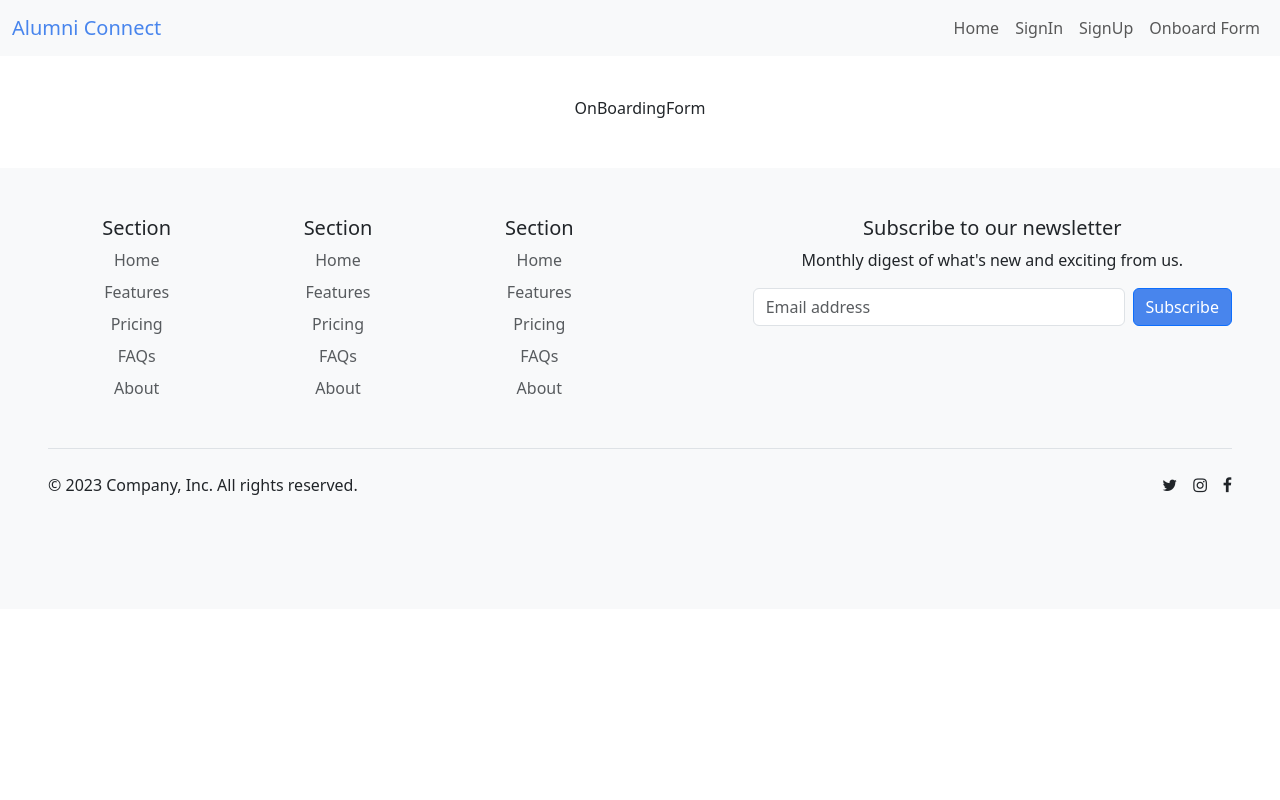
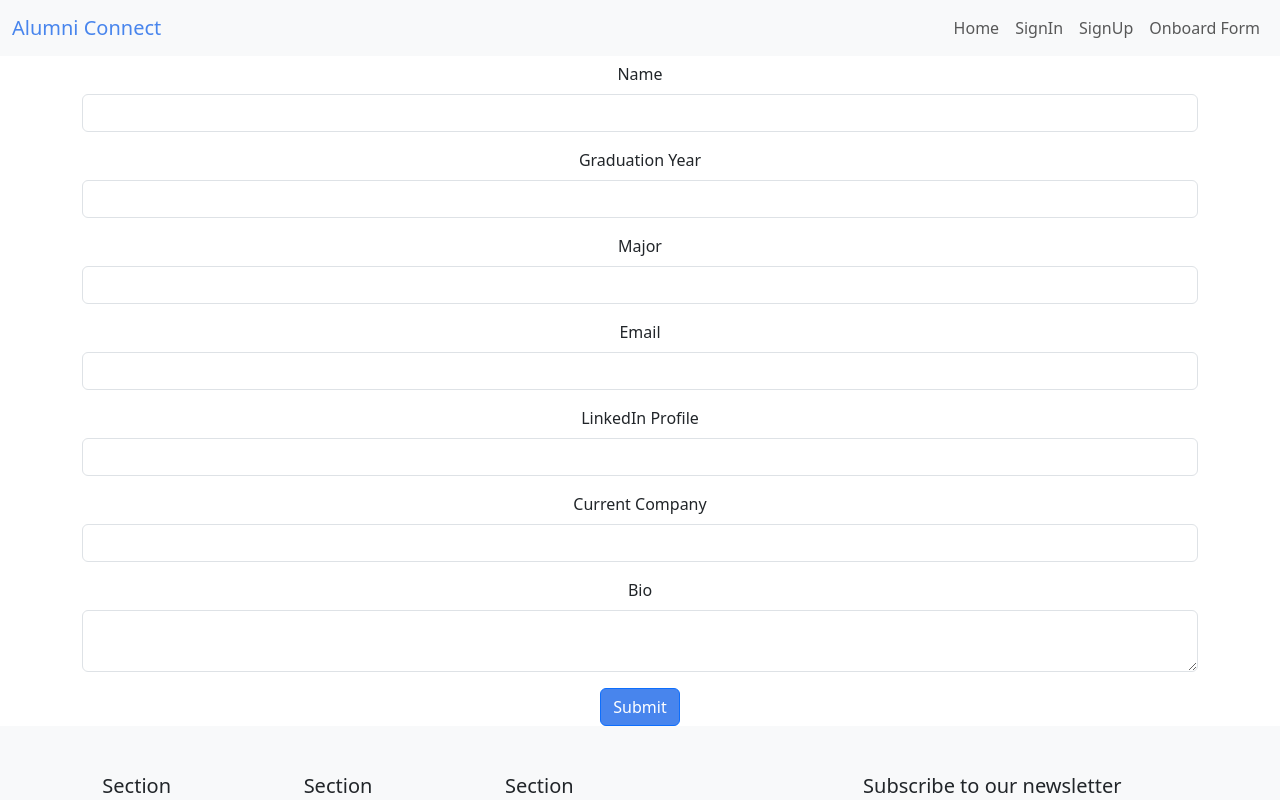
Before and after one commit to khubaibkm/alumniConnect, a React (Vite) app: page /homebanner in a window 1280 px wide. Shown: the top 800 px of the page. Built offline with nearby package versions, Linux system fonts and the light colour scheme; no server answers.

Commit message:
Onboarding Form template added

```diff
--- a/src/components/OnBoardingForm.jsx
+++ b/src/components/OnBoardingForm.jsx
@@ -1,7 +1,147 @@
-import React from "react";
+import React, { useState } from "react";
 
 const OnBoardingForm = () => {
-  return <div className="mt-5 p-5">OnBoardingForm</div>;
+  const [formData, setFormData] = useState({
+    name: "",
+    graduationYear: "",
+    major: "",
+    email: "",
+    linkedin: "",
+    bio: "",
+    currentCompany: "",
+  });
+
+  const handleChange = (e) => {
+    const { name, value } = e.target;
+    setFormData((prevData) => ({
+      ...prevData,
+      [name]: value,
+    }));
+  };
+
+  const handleSubmit = (e) => {
+    e.preventDefault();
+    // Perform form submission logic here
+    console.log(formData);
+    // Reset form after submission
+    setFormData({
+      name: "",
+      graduationYear: "",
+      major: "",
+      email: "",
+      linkedin: "",
+      bio: "",
+      currentCompany: "",
+    });
+  };
+
+  return (
+    <div className="container mt-5">
+      <h2 className="mb-4">Alumni Onboarding Form</h2>
+      <form onSubmit={handleSubmit}>
+        <div className="mb-3">
+          <label htmlFor="name" className="form-label">
+            Name
+          </label>
+          <input
+            type="text"
+            id="name"
+            name="name"
+            value={formData.name}
+            onChange={handleChange}
+            className="form-control"
+            required
+          />
+        </div>
+        <div className="mb-3">
+          <label htmlFor="graduationYear" className="form-label">
+            Graduation Year
+          </label>
+          <input
+            type="text"
+            id="graduationYear"
+            name="graduationYear"
+            value={formData.graduationYear}
+            onChange={handleChange}
+            className="form-control"
+            required
+          />
+        </div>
+        <div className="mb-3">
+          <label htmlFor="major" className="form-label">
+            Major
+          </label>
+          <input
+            type="text"
+            id="major"
+            name="major"
+            value={formData.major}
+            onChange={handleChange}
+            className="form-control"
+            required
+          />
+        </div>
+        <div className="mb-3">
+          <label htmlFor="email" className="form-label">
+            Email
+          </label>
+          <input
+            type="email"
+            id="email"
+            name="email"
+            value={formData.email}
+            onChange={handleChange}
+            className="form-control"
+            required
+          />
+        </div>
+        <div className="mb-3">
+          <label htmlFor="linkedin" className="form-label">
+            LinkedIn Profile
+          </label>
+          <input
+            type="text"
+            id="linkedin"
+            name="linkedin"
+            value={formData.linkedin}
+            onChange={handleChange}
+            className="form-control"
+            required
+          />
+        </div>
+        <div className="mb-3">
+          <label htmlFor="currentCompany" className="form-label">
+            Current Company
+          </label>
+          <input
+            type="text"
+            id="currentCompany"
+            name="currentCompany"
+            value={formData.currentCompany}
+            onChange={handleChange}
+            className="form-control"
+            required
+          />
+        </div>
+        <div className="mb-3">
+          <label htmlFor="bio" className="form-label">
+            Bio
+          </label>
+          <textarea
+            id="bio"
+            name="bio"
+            value={formData.bio}
+            onChange={handleChange}
+            className="form-control"
+            required
+          ></textarea>
+        </div>
+        <button type="submit" className="btn btn-primary">
+          Submit
+        </button>
+      </form>
+    </div>
+  );
 };
 
 export default OnBoardingForm;
```
Also changed, not shown: src/components/Navbar.jsx (+13 -2 lines).
